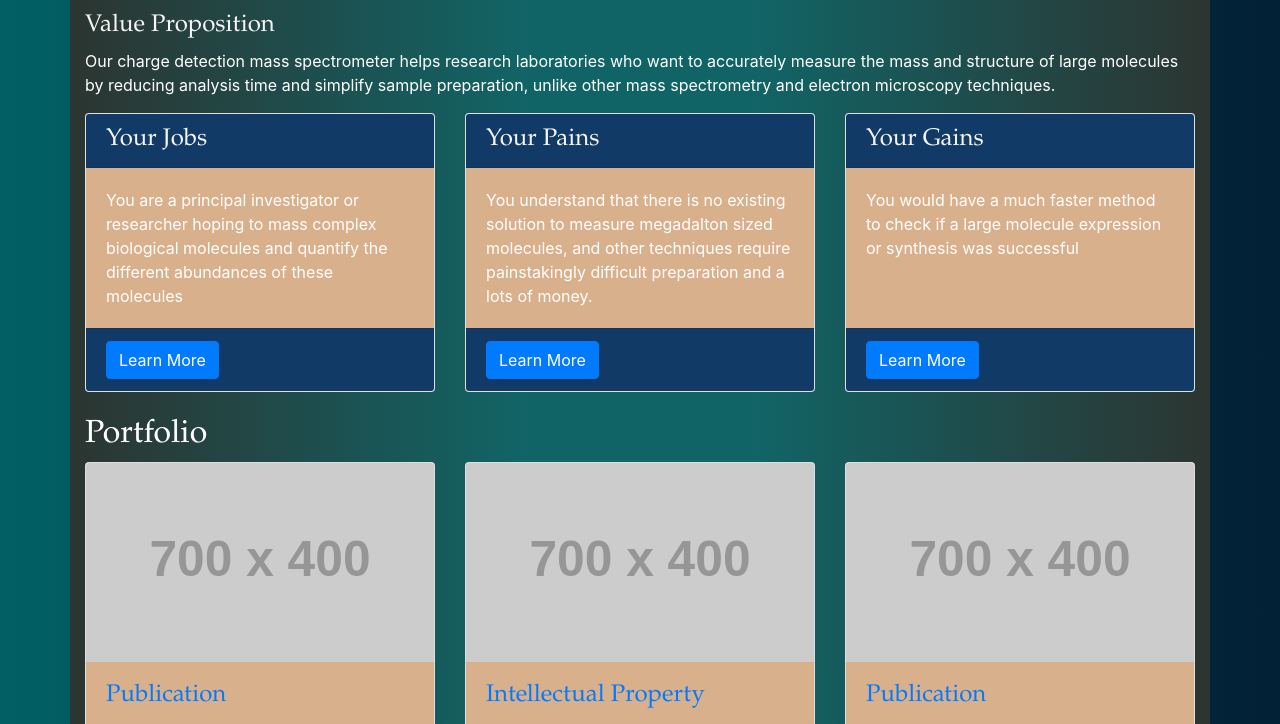
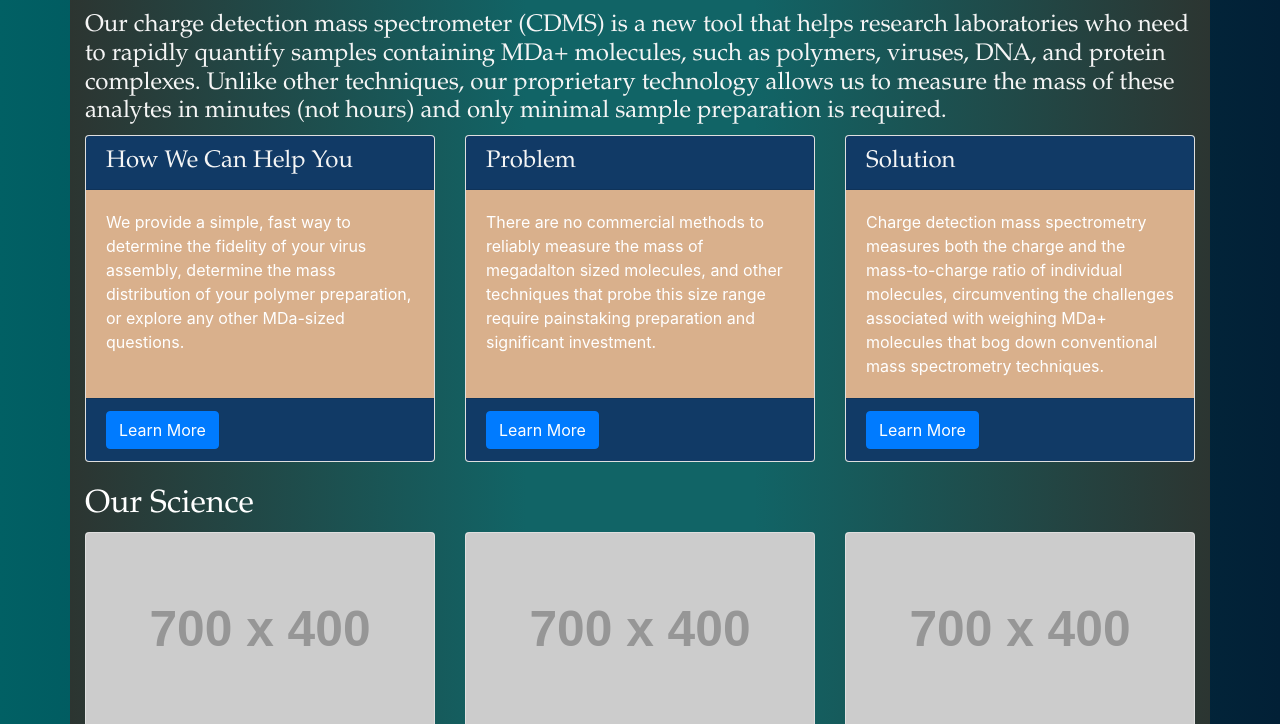
Before and after one commit to albertsuberkeley/albertsuberkeley.github.io, a website: page index.html in a window 1280 px wide. Shown: the part 660-1384 px from the top of the page. Drawn offline with Linux system fonts and the light colour scheme; placeholder pictures from the web are drawn by us.

Commit message:
Update index.html
Text changes, couldn't add images yet.

```diff
--- a/index.html
+++ b/index.html
@@ -121,22 +121,19 @@
   <!-- Page Content -->
   <div class="container" style="color:"Blue">
 
-    <h1 class="my-4">Welcome to Mass Spectrometry, Reimagined.</h1>
-    <h4>Value Proposition</h4>
-      <p>
-        Our charge detection mass spectrometer helps research laboratories who
-        want to accurately measure the mass and structure of large molecules by
-        reducing analysis time and simplify sample preparation, unlike other mass
-        spectrometry and electron microscopy techniques.
-    </p>
+    <h1 class="my-4">Mass Spectrometry, Reimagined for Larger Ideas.</h1>
+    <h4>Our charge detection mass spectrometer (CDMS) is a new tool that helps research laboratories who
+        need to rapidly quantify samples containing MDa+ molecules, such as polymers, viruses, DNA, and protein complexes.
+        Unlike other techniques, our proprietary technology allows us to measure the mass of these analytes in minutes (not hours)
+        and only minimal sample preparation is required.</h4>
 
     <!-- Marketing Icons Section -->
     <div class="row">
       <div class="col-lg-4 mb-4">
         <div class="card h-100">
-          <h4 class="card-header">Your Jobs</h4>
+          <h4 class="card-header">How We Can Help You</h4>
           <div class="card-body">
-            <p class="card-text">You are a principal investigator or researcher hoping to mass complex biological molecules and quantify the different abundances of these molecules</p>
+            <p class="card-text">We provide a simple, fast way to determine the fidelity of your virus assembly, determine the mass distribution of your polymer preparation, or explore any other MDa-sized questions.</p>
           </div>
           <div class="card-footer">
             <a href="services.html" class="btn btn-primary">Learn More</a>
@@ -145,9 +142,9 @@
       </div>
       <div class="col-lg-4 mb-4">
         <div class="card h-100">
-          <h4 class="card-header">Your Pains</h4>
+          <h4 class="card-header">Problem</h4>
           <div class="card-body">
-            <p class="card-text">You understand that there is no existing solution to measure megadalton sized molecules, and other techniques require painstakingly difficult preparation and a lots of money.</p>
+            <p class="card-text">There are no commercial methods to reliably measure the mass of megadalton sized molecules, and other techniques that probe this size range require painstaking preparation and significant investment.</p>
           </div>
           <div class="card-footer">
             <a href="services.html" class="btn btn-primary">Learn More</a>
@@ -156,9 +153,9 @@
       </div>
       <div class="col-lg-4 mb-4">
         <div class="card h-100">
-          <h4 class="card-header">Your Gains</h4>
+          <h4 class="card-header">Solution</h4>
           <div class="card-body">
-            <p class="card-text">You would have a much faster method to check if a large molecule expression or synthesis was successful</p>
+            <p class="card-text">Charge detection mass spectrometry measures both the charge and the mass-to-charge ratio of individual molecules, circumventing the challenges associated with weighing MDa+ molecules that bog down conventional mass spectrometry techniques.</p>
           </div>
           <div class="card-footer">
             <a href="services.html" class="btn btn-primary">Learn More</a>
@@ -169,7 +166,7 @@
     <!-- /.row -->
 
     <!-- Portfolio Section -->
-    <h2>Portfolio</h2>
+    <h2>Our Science</h2>
 
     <div class="row">
         <div class="col-lg-4 col-sm-6 portfolio-item">
```
